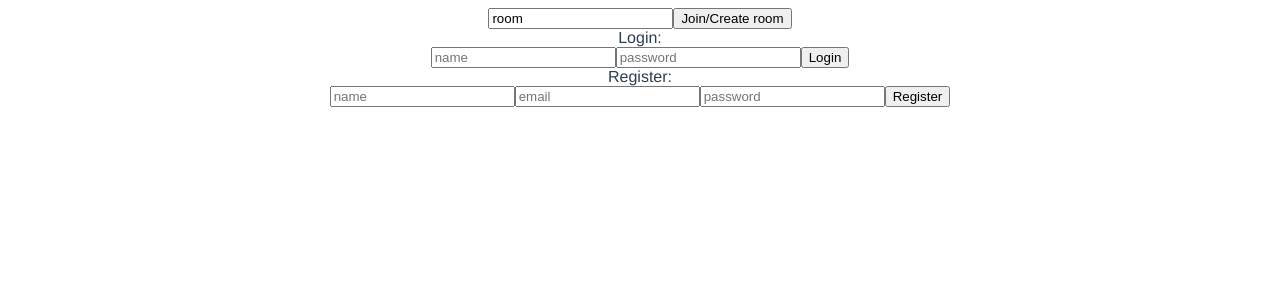
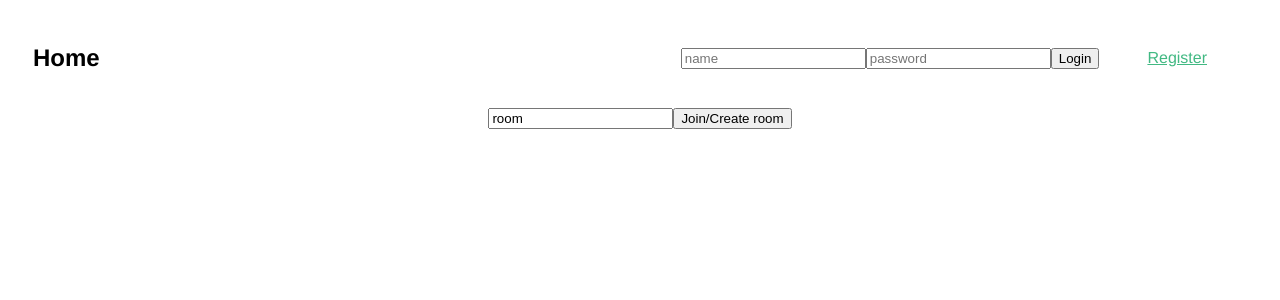
Before and after one commit to michalq95/teamwatch, a Vue app: page / in a window 1280 px wide. Shown: the top 300 px of the page. Built offline with nearby package versions, Linux system fonts and the light colour scheme.

Commit message:
no error on return to home, but error on return to room

```diff
--- a/src/App.vue
+++ b/src/App.vue
@@ -1,15 +1,18 @@
 <template>
-  <div v-if="isLoggedIn">
+  <Navigation></Navigation>
+  <!-- <div v-if="isLoggedIn">
     Welcome {{ user.name }}
     <input type="button" value="Log out" @click="logOut" />
-  </div>
+  </div> -->
   <router-view />
   <!-- <iframe width="420" height="345" v-bind:src="currentClipLink"> </iframe> -->
 </template>
 <script>
 import { mapMutations } from "vuex";
+import Navigation from "./components/Navigation.vue";
 
 export default {
+  components: { Navigation },
   created() {
     let user = localStorage.getItem("user");
     if (user) {
@@ -17,9 +20,7 @@ export default {
       this.$store.commit("setUser", user);
     }
   },
-  methods: {
-    ...mapMutations(["logOut"]),
-  },
+
   computed: {
     isLoggedIn() {
       return this.$store.getters.isLoggedIn;
--- a/src/components/Library.vue
+++ b/src/components/Library.vue
@@ -57,9 +57,7 @@ export default {
     },
   },
   mounted() {
-    // console.log(this.library.length);
     if (this.library.length == 0) {
-      console.log("no lib");
       this.loadLibrary();
     }
   },
--- /dev/null
+++ b/src/components/Navigation.vue
@@ -0,0 +1,143 @@
+<template>
+  <header>
+    <nav class="container">
+      <div class="branding">
+        <router-link class="header" to="/">Home</router-link>
+      </div>
+      <div class="nav-links">
+        <form @submit.prevent="login" v-if="!isLoggedIn">
+          <input
+            class="login logininput"
+            v-model="loginData.name"
+            placeholder="name"
+          />
+          <input
+            class="login logininput"
+            v-model="loginData.password"
+            placeholder="password"
+            type="password"
+          />
+          <button class="login" @click="loginMe" type="submit">Login</button>
+        </form>
+        <div v-else>Welcome {{ user.name }}</div>
+        <ul>
+          <!-- <router-link class="link" to="{ name: 'Home' }">Home</router-link> -->
+          <router-link v-if="!isLoggedIn" class="link" to="#"
+            >Register</router-link
+          >
+          <input v-else type="button" value="Log out" @click="logOut" />
+        </ul>
+      </div>
+    </nav>
+  </header>
+</template>
+<script>
+import { mapMutations } from "vuex";
+
+export default {
+  name: "Navigation",
+  data() {
+    return {
+      loginData: {},
+      unsuccesful: false,
+    };
+  },
+  computed: {
+    isLoggedIn() {
+      return this.$store.getters.isLoggedIn;
+    },
+    user() {
+      return this.$store.getters.getUser;
+    },
+  },
+  methods: {
+    ...mapMutations(["logOut"]),
+    navigateToRoom() {
+      this.$router.push({ name: "room", params: { roomid: this.roomName } });
+    },
+    async loginMe() {
+      if (this.loginData.password && this.loginData.name) {
+        let uri = "http://localhost:5000/api/user/login";
+        try {
+          const res = await fetch(uri, {
+            method: "POST",
+            mode: "cors",
+            headers: {
+              "Content-Type": "application/json",
+            },
+            body: JSON.stringify(this.loginData),
+          });
+
+          const data = await res.json();
+          if (data.success) {
+            let jsonstring = JSON.stringify({
+              name: data.user.name,
+              token: data.token,
+            });
+            localStorage.setItem("user", jsonstring);
+            console.log(jsonstring);
+
+            this.$store.commit("setUser", {
+              name: data.user.name,
+              token: data.token,
+            });
+            this.$store.commit("setLibrary", data.user.playlists);
+          }
+        } catch (e) {
+          this.unsuccesful = true;
+          console.error(e);
+        }
+      }
+    },
+  },
+};
+</script>
+<style lang="scss" scoped>
+header {
+  background-color: #fff;
+  padding: 0 25px;
+  z-index: 99;
+  .link {
+    font-weight: 500;
+    padding: 0 8px;
+    transition: 0.3s color ease;
+
+    &:hover {
+      color: navy;
+    }
+  }
+  nav {
+    display: flex;
+    padding: 25px 0;
+
+    .branding {
+      display: flex;
+      align-items: center;
+      .header {
+        font-weight: 600;
+        font-size: 24px;
+        color: black;
+        text-decoration: none;
+      }
+    }
+    .nav-links {
+      position: relative;
+      display: flex;
+      flex: 1;
+      align-items: center;
+      justify-content: flex-end;
+
+      ul {
+        margin-right: 32px;
+
+        .link {
+          margin-right: 32px;
+        }
+        .link:last-child {
+          margin-right: 0;
+        }
+      }
+    }
+  }
+}
+</style>
--- a/src/components/Player.vue
+++ b/src/components/Player.vue
@@ -42,6 +42,7 @@ export default {
       shared: false,
       currentTime: 0,
       maxTime: 0,
+      updateInterval: null,
     };
   },
   computed: {
@@ -52,7 +53,8 @@ export default {
       return this.$route.params.roomid;
     },
   },
-  async created() {
+  async mounted() {
+    console.log("moiunted");
     socket.auth = { room: this.roomid };
     socket.connect();
     socket.on("newuserconnected", ({ username }) => {
@@ -89,7 +91,7 @@ export default {
             //   }
             // }, 1500);
           }
-        }, 1500);
+        }, 2000);
       }
     });
     socket.on("track:seek", ({ seekToTime }) => {
@@ -100,6 +102,22 @@ export default {
     });
     // this.currentClip = this.currentClipLink;
   },
+  beforeUnmount() {
+    try {
+      clearInterval(this.updateInterval);
+      // this.$refs.youtube.stopVideo();
+      // this.$refs.youtube.destroy;
+      // this.$refs.youtube = null;
+      socket.disconnect();
+    } catch (e) {
+      console.error(e);
+    }
+  },
+  // unmounted() {
+  //   this.$refs.youtube.destroy();
+  //   socket.disconnect();
+  // },
+
   methods: {
     onReady() {
       // this.currentClip = this.currentClipLink;
@@ -120,9 +138,11 @@ export default {
           break;
         case 1: //song playing
           this.maxTime = this.$refs.youtube.getDuration();
-          setInterval(() => {
+
+          this.updateInterval = setInterval(() => {
             this.currentTime = this.$refs.youtube.getCurrentTime();
           }, 1000);
+
           socket.emit("track:play", { to: this.roomid });
           break;
         case 2: //song paused
--- a/src/components/Playlist.vue
+++ b/src/components/Playlist.vue
@@ -128,9 +128,9 @@ export default {
 </script>
 <style lang="scss" scoped>
 .playlistcomponent {
-  position: fixed;
+  position: absolute;
   right: 0;
-  top: 0;
+  // top: 0;
   width: 500px;
   border-radius: 5%;
 
--- a/src/router/index.js
+++ b/src/router/index.js
@@ -1,6 +1,6 @@
 import { createRouter, createWebHistory } from "vue-router";
 import RoomView from "../views/RoomView.vue";
-import LoginView from "../views/LoginView.vue";
+import HomeView from "../views/HomeView.vue";
 
 const routes = [
   {
@@ -10,8 +10,8 @@ const routes = [
   },
   {
     path: "/",
-    name: "login",
-    component: LoginView,
+    name: "home",
+    component: HomeView,
   },
 ];
 
--- a/src/views/LoginView.vue
+++ b/src/views/HomeView.vue
@@ -1,7 +1,7 @@
 <template>
   <input type="text" v-model="roomName" />
   <input type="button" value="Join/Create room" @click="navigateToRoom" />
-  <div v-if="!isLoggedIn">
+  <!-- <div v-if="!isLoggedIn">
     Login:
     <form @submit.prevent="login">
       <input
@@ -39,56 +39,21 @@
       />
       <button class="login" @click="registerMe" type="submit">Register</button>
     </form>
-  </div>
+  </div> -->
 </template>
 <script>
 export default {
   data() {
     return {
       roomName: "room",
-      loginData: {},
       registerData: {},
-      unsuccesful: false,
     };
   },
   methods: {
     navigateToRoom() {
       this.$router.push({ name: "room", params: { roomid: this.roomName } });
     },
-    async loginMe() {
-      if (this.loginData.password && this.loginData.name) {
-        let uri = "http://localhost:5000/api/user/login";
-        try {
-          const res = await fetch(uri, {
-            method: "POST",
-            mode: "cors",
-            headers: {
-              "Content-Type": "application/json",
-            },
-            body: JSON.stringify(this.loginData),
-          });
 
-          const data = await res.json();
-          if (data.success) {
-            let jsonstring = JSON.stringify({
-              name: data.user.name,
-              token: data.token,
-            });
-            localStorage.setItem("user", jsonstring);
-            console.log(jsonstring);
-
-            this.$store.commit("setUser", {
-              name: data.user.name,
-              token: data.token,
-            });
-            this.$store.commit("setLibrary", data.user.playlists);
-          }
-        } catch (e) {
-          this.unsuccesful = true;
-          console.error(e);
-        }
-      }
-    },
     async registerMe() {
       if (
         this.registerData.password &&
```
